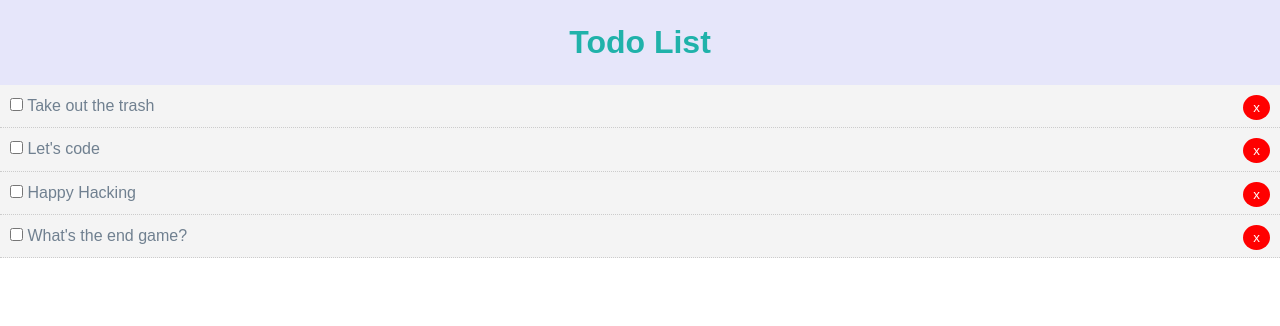
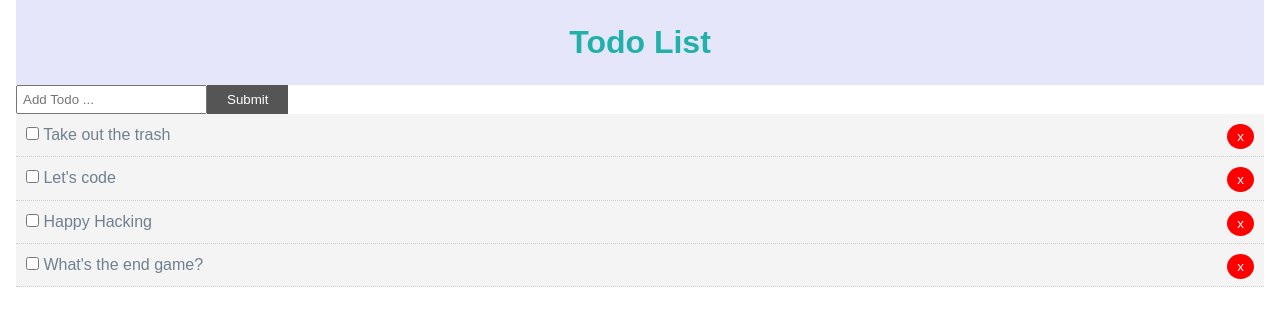
Before and after one commit to xeroxzen/reactjs-todo-app, a React (Create React App) app: page / in a window 1280 px wide. Shown: the top 326 px of the page. Built offline with nearby package versions, Linux system fonts and the light colour scheme.

Commit message:
Created AddTodo

```diff
--- a/src/App.css
+++ b/src/App.css
@@ -1,42 +1,3 @@
-/* .App {
-  text-align: center;
-}
-
-.App-logo {
-  height: 40vmin;
-  pointer-events: none;
-}
-
-@media (prefers-reduced-motion: no-preference) {
-  .App-logo {
-    animation: App-logo-spin infinite 20s linear;
-  }
-}
-
-.App-header {
-  background-color: #282c34;
-  min-height: 100vh;
-  display: flex;
-  flex-direction: column;
-  align-items: center;
-  justify-content: center;
-  font-size: calc(10px + 2vmin);
-  color: white;
-}
-
-.App-link {
-  color: #61dafb;
-}
-
-@keyframes App-logo-spin {
-  from {
-    transform: rotate(0deg);
-  }
-  to {
-    transform: rotate(360deg);
-  }
-} */
-
 *{
   box-sizing: border-box;
   margin: 0;
@@ -52,3 +13,20 @@
   color:#333;
   text-decoration: none;
 }
+
+.container{
+  padding: 0 1rem;
+}
+
+.btn{
+  display: inline-block;
+  border: none;
+  background: #555;
+  color: #fff;
+  padding: 7px 20px;
+  cursor: pointer;
+}
+
+.btn:hover{
+  background: #666;
+}
--- a/src/App.js
+++ b/src/App.js
@@ -1,6 +1,7 @@
 import React, {Component} from 'react';
 import Todos from './components/Todos';
 import HeaderItem from './components/layout/HeaderItem'
+import AddTodo from './components/AddTodo'
 // import TodoItem from './components/TodoItem';
 import './App.css';
 
@@ -49,8 +50,13 @@
   render() {
     return(
       <div className="App">
-        <HeaderItem />
-        <Todos todos={this.state.todos} markComplete={this.markComplete} delTodo={this.delTodo } />
+        <div className="container">
+
+          <HeaderItem />
+          <AddTodo />
+          <Todos todos={this.state.todos} markComplete={this.markComplete} delTodo={this.delTodo} />
+
+        </div>
       </div>
     );
   }
--- a/src/components/AddTodo.js
+++ b/src/components/AddTodo.js
@@ -0,0 +1,29 @@
+import React, { Component } from 'react'
+
+export class AddTodo extends Component {
+
+    state={
+        title:''
+    }
+    render() {
+        return (
+            <form>
+                <input
+                    type="text"
+                    name="title"
+                    style={{flex: '10', padding: '5px'}}
+                    placeholder="Add Todo ..."
+                />
+
+                <input
+                    type="submit"
+                    value="Submit"
+                    className="btn"
+                    style={{flex: '1'}}
+                />
+            </form>
+        )
+    }
+}
+
+export default AddTodo
```
